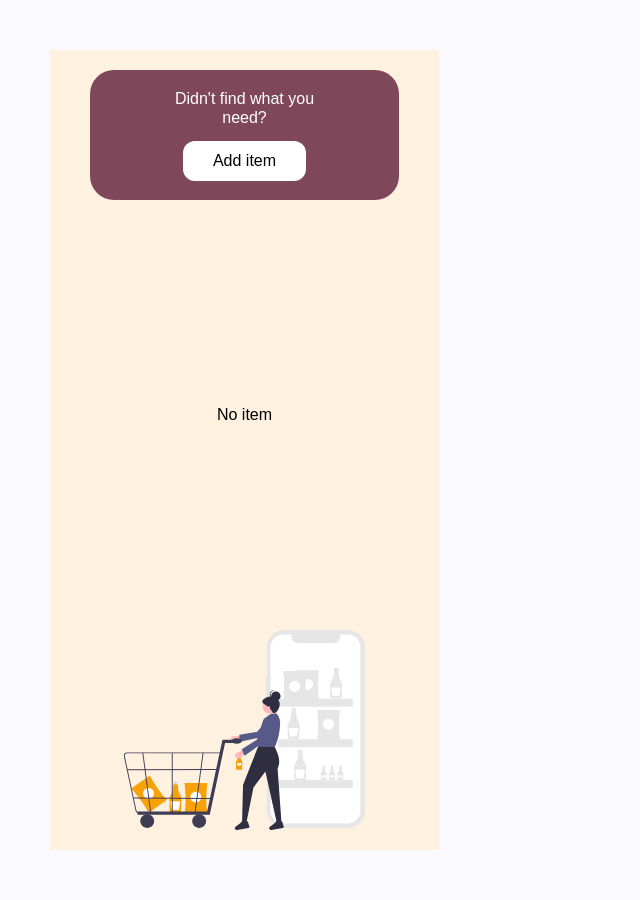
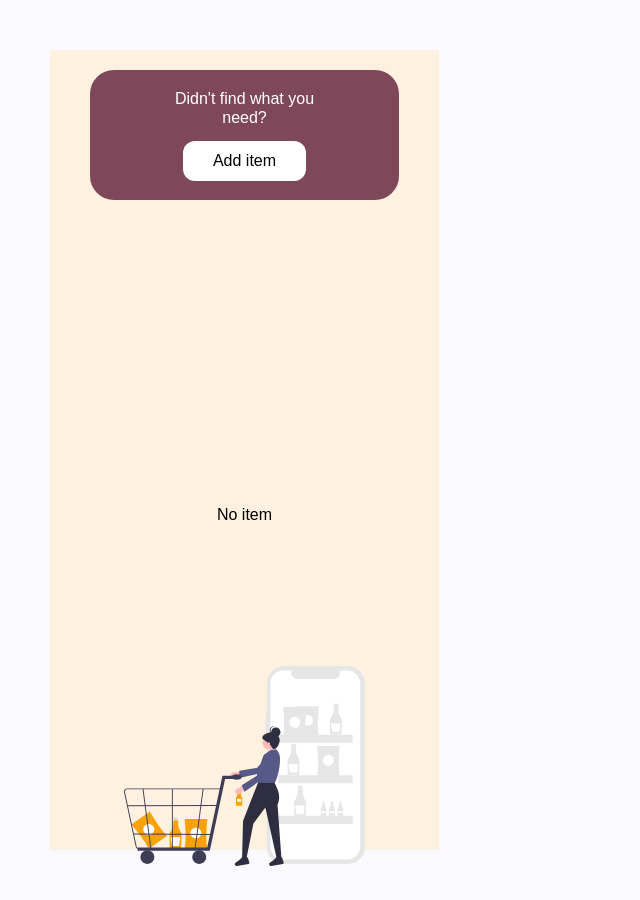
Before and after one commit to barbaraperic/shopping-list, a React (Vite) app: page / in a window 1280 px wide. Shown: the whole page, without its empty margins (0-640 px from the left). Built offline with nearby package versions, Linux system fonts and the light colour scheme.

Commit message:
FEAT: NoItemSidebar position illustration

```diff
--- a/src/containers/Sidebar/NoItem.js
+++ b/src/containers/Sidebar/NoItem.js
@@ -23,6 +23,7 @@ const Aside = styled.aside`
   padding: 20px 40px;
   height: 100vh;
   width: 389px;
+  position: relative;
 `
 
 const Wrapper = styled.div`
@@ -39,6 +40,13 @@ const Text = styled.p`
 
 const Image = styled.img`
   height: 200px;
+  position: absolute;
+  bottom: -16px;
+  margin-left: auto;
+  margin-right: auto;
+  left: 0;
+  right: 0;
+  text-align: center;
 `
 
 export default NoItemSidebar;
```
